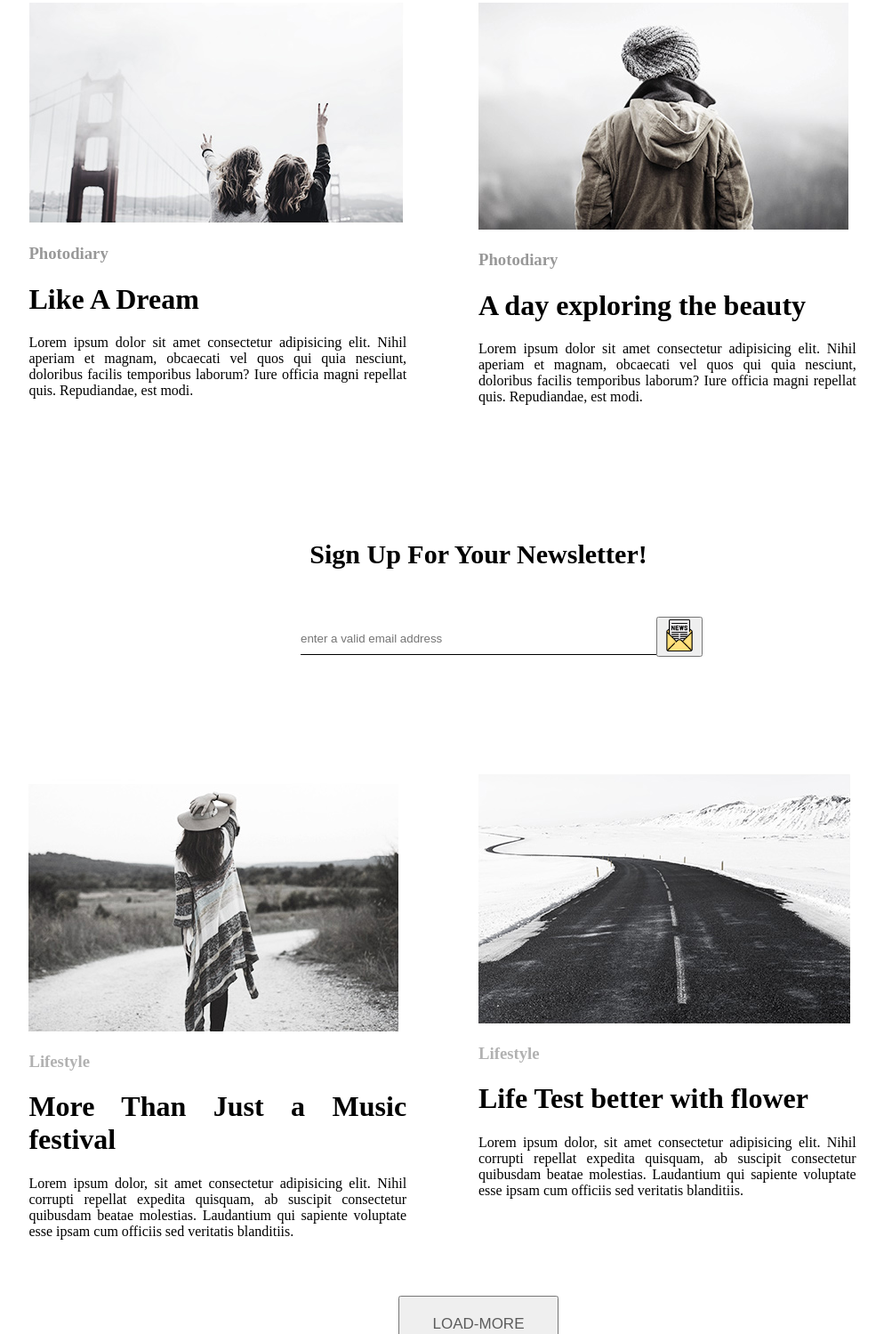
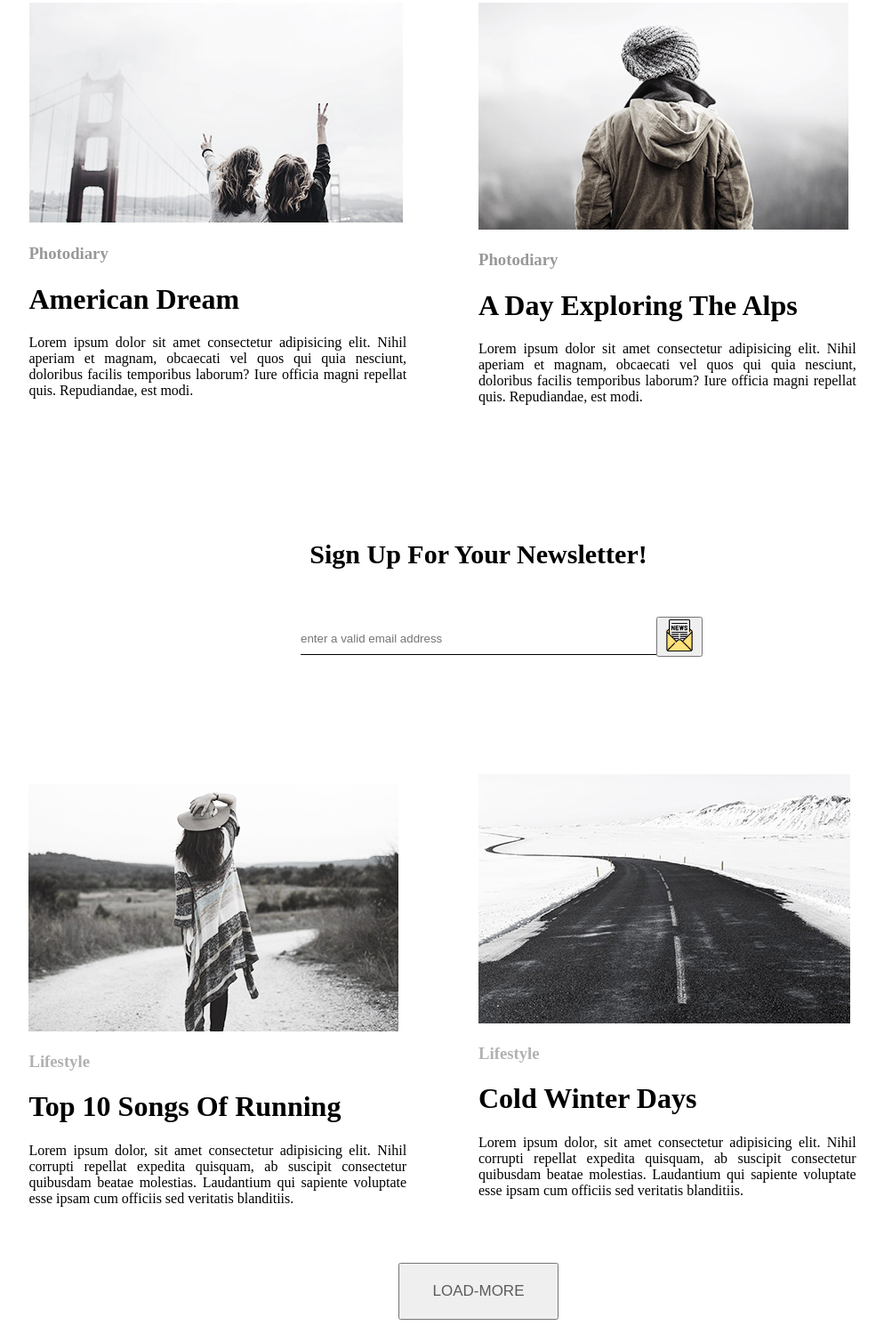
Before and after one commit to Arif039/MINIMO, a plain HTML site: page index.html in a window 1280 px wide. Shown: the part 1724-3223 px from the top of the page at 89% size, without its empty margins (102-1096 px from the left). Drawn offline with Linux system fonts and the light colour scheme.

Commit message:
Add files via upload

```diff
--- a/index.html
+++ b/index.html
@@ -81,7 +81,7 @@
                         <h3>Lifestyle</h3>
                     </div>
                     <div class="heading-1">
-                        <h1>Life Test better with flower</h1>
+                        <h1>Life Tastes Better with Coffe</h1>
 
                         <p>Lorem ipsum dolor, sit amet consectetur adipisicing elit. Nihil corrupti repellat expedita
                             quisquam, ab suscipit consectetur quibusdam beatae molestias. Laudantium qui sapiente
@@ -105,7 +105,7 @@
                             <h3>Photodiary</h3>
                         </div>
                         <div class="heading-2">
-                            <h1>Like A Dream</h1>
+                            <h1>American Dream</h1>
                             <p>Lorem ipsum dolor sit amet consectetur adipisicing elit. Nihil aperiam et magnam,
                                 obcaecati vel quos qui quia nesciunt, doloribus facilis temporibus laborum? Iure officia
                                 magni repellat quis. Repudiandae, est modi.</p>
@@ -122,7 +122,7 @@
                             <h3>Photodiary</h3>
                         </div>
                         <div class="heading-2">
-                            <h1>A day exploring the beauty</h1>
+                            <h1>A Day Exploring The Alps</h1>
                             <p>Lorem ipsum dolor sit amet consectetur adipisicing elit. Nihil aperiam et magnam,
                                 obcaecati vel quos qui quia nesciunt, doloribus facilis temporibus laborum? Iure officia
                                 magni repellat quis. Repudiandae, est modi.</p>
@@ -165,7 +165,7 @@
                         <h3>Lifestyle</h3>
                     </div>
                     <div class="heading-1">
-                        <h1>More Than Just a Music festival</h1>
+                        <h1>Top 10 Songs Of Running</h1>
 
                         <p>Lorem ipsum dolor, sit amet consectetur adipisicing elit. Nihil corrupti repellat expedita
                             quisquam, ab suscipit consectetur quibusdam beatae molestias. Laudantium qui sapiente
@@ -182,7 +182,7 @@
                         <h3>Lifestyle</h3>
                     </div>
                     <div class="heading-1">
-                        <h1>Life Test better with flower</h1>
+                        <h1>Cold Winter Days</h1>
 
                         <p>Lorem ipsum dolor, sit amet consectetur adipisicing elit. Nihil corrupti repellat expedita
                             quisquam, ab suscipit consectetur quibusdam beatae molestias. Laudantium qui sapiente
```
